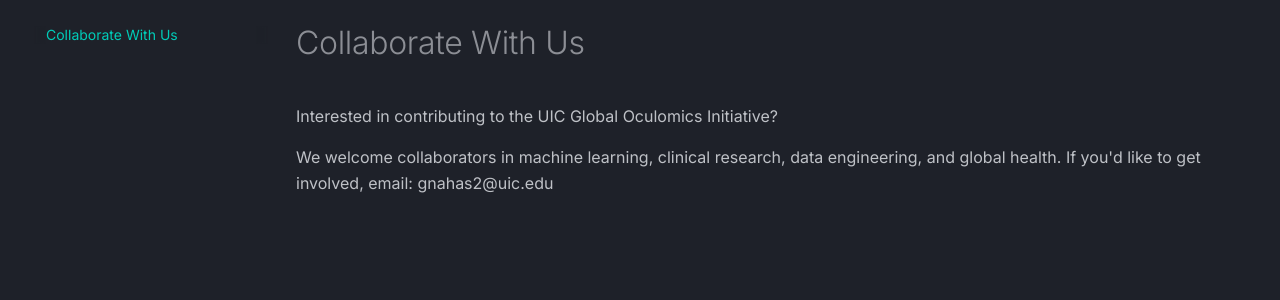
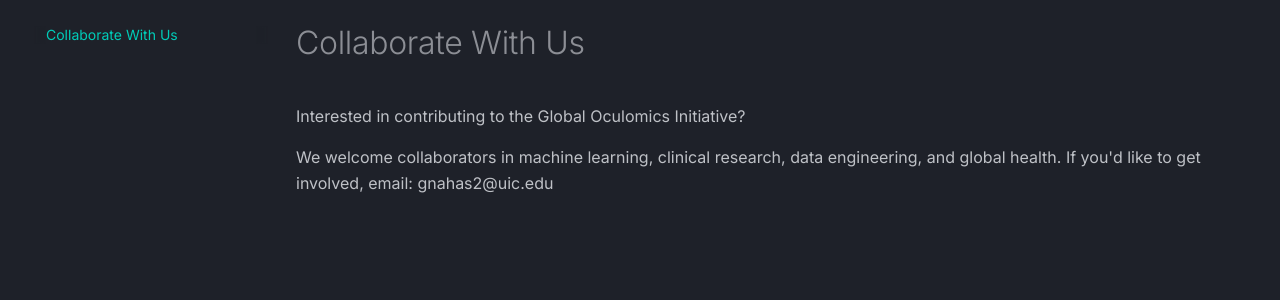
Before and after one commit to monkeygobah/postdoc_website, an MkDocs documentation site: the page built from docs/collaborate.md, in a window 1280 px wide. Shown: the part 124-424 px from the top of the page. Built offline with MkDocs 1.6.1 and Material for MkDocs 9.7.7, drawn with Linux system fonts in a browser that asks for light colours.

Commit message:
remove branding

```diff
--- a/docs/collaborate.md
+++ b/docs/collaborate.md
@@ -1,7 +1,7 @@
 <!-- docs/collaborate.md -->
 # Collaborate With Us
 
-Interested in contributing to the UIC Global Oculomics Initiative?
+Interested in contributing to the Global Oculomics Initiative?
 
 We welcome collaborators in machine learning, clinical research, data engineering, and global health.
 If you'd like to get involved, email: gnahas2@uic.edu
```
Also changed, not shown: docs/assets.md (+1 -1 lines), docs/datasets.md (+1 -1 lines), docs/publications.md (+1 -1 lines), docs/roadmap.md (+1 -1 lines), docs/side_quests.md (+1 -1 lines).
